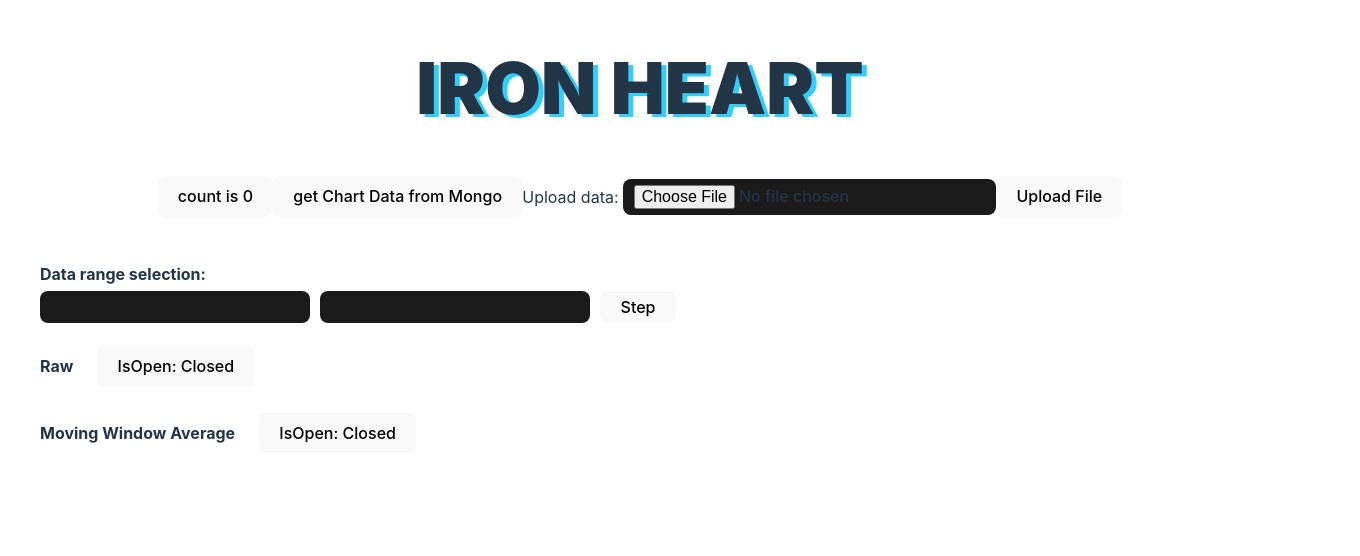
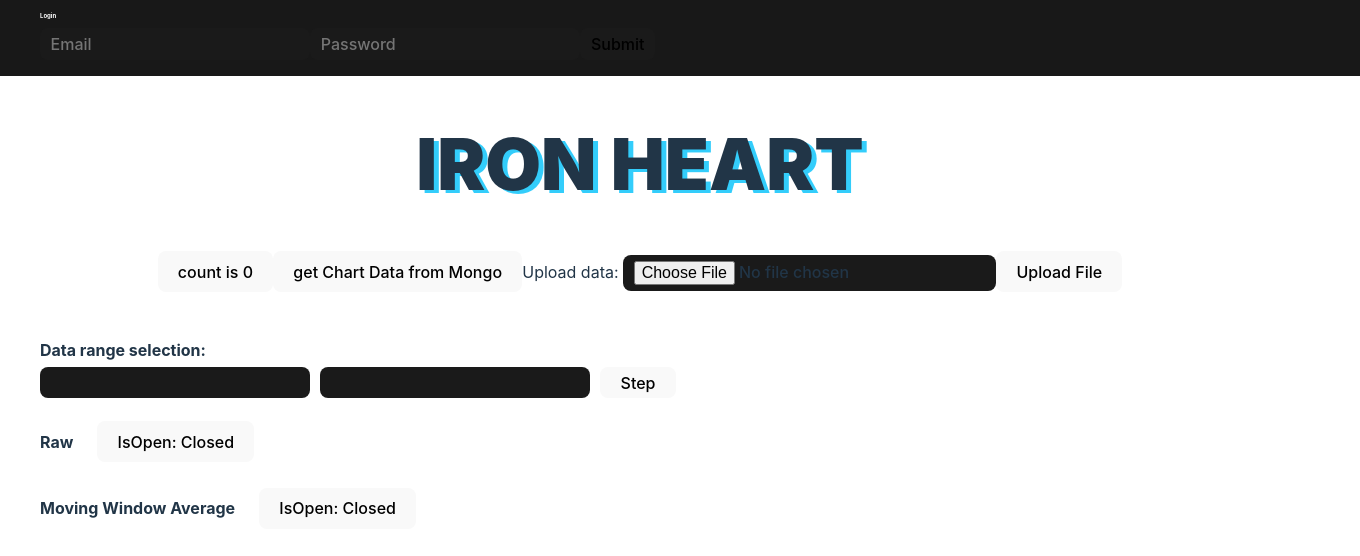
Before and after one commit to JordyYeoman/NodeScripts, a React (Vite) app in the folder YeomanData/vite-project/: page / in a window 1280 px wide. Shown: the top 556 px of the page, 1360 px wide, since content can reach past the window. Built offline with nearby package versions, Linux system fonts and the light colour scheme; no server answers.

Commit message:
Begin middleware authentication

```diff
--- a/YeomanData/vite-project/package.json
+++ b/YeomanData/vite-project/package.json
@@ -12,7 +12,8 @@
     "chart.js": "^3.9.1",
     "react": "^18.2.0",
     "react-chartjs-2": "^4.3.1",
-    "react-dom": "^18.2.0"
+    "react-dom": "^18.2.0",
+    "react-hook-form": "^7.37.0"
   },
   "devDependencies": {
     "@types/react": "^18.0.17",
--- a/YeomanData/vite-project/src/App.tsx
+++ b/YeomanData/vite-project/src/App.tsx
@@ -2,6 +2,7 @@ import { useState } from "react";
 import { AppWrapper } from "./AppWrapper";
 import reactLogo from "./assets/react.svg";
 import ChartDaddy from "./components/charting/chart";
+import Navbar from "./components/Navbar";
 function App() {
   const [count, setCount] = useState(0);
   const [fileToUpload, setFileToUpload] = useState(null);
@@ -51,6 +52,7 @@ function App() {
 
   return (
     <AppWrapper>
+      <Navbar />
       <div className="App">
         <div className="mainContent">
           <h1 style={styles.heading}>IRON HEART</h1>
--- /dev/null
+++ b/YeomanData/vite-project/src/components/Navbar.tsx
@@ -0,0 +1,64 @@
+import { useForm, SubmitHandler } from "react-hook-form";
+
+interface IFormInputs {
+  email: string;
+  password: string;
+}
+
+function Navbar() {
+  const {
+    register,
+    formState: { errors },
+    handleSubmit,
+  } = useForm<IFormInputs>();
+  const onSubmit: SubmitHandler<IFormInputs> = (data) => console.log(data);
+
+  return (
+    <div style={styles.navWrapper}>
+      <form onSubmit={handleSubmit(onSubmit)}>
+        <div style={styles.loginText}>Login</div>
+        <div style={styles.inputContainer}>
+          <input
+            placeholder="Email"
+            {...register("email", { required: "Email Address is required" })}
+            aria-invalid={errors.email ? "true" : "false"}
+          />
+          {errors.email && <p role="alert">{errors.email?.message}</p>}
+          <input
+            placeholder="Password"
+            type="password"
+            {...register("password", { pattern: /^[a-zA-Z0-9_.-]*$/i })}
+          />
+          <input type="submit" />
+        </div>
+      </form>
+    </div>
+  );
+}
+
+export default Navbar;
+
+const styles = {
+  loginText: {
+    padding: 0,
+    width: "auto",
+    color: "white",
+    fontWeight: "bold",
+    fontSize: 6,
+    marginTop: "-12px",
+  },
+  navWrapper: {
+    width: "100%",
+    height: "auto",
+    backgroundColor: "#181818",
+    paddingLeft: "2.5rem",
+    paddingRight: "2.5rem",
+    paddingTop: "1rem",
+    paddingBottom: "1rem",
+  },
+  inputContainer: {
+    display: "flex",
+    justifyContent: "start",
+    alignItems: "center",
+  },
+};
```
Also changed, not shown: 2 other files (tests, documents, lock files or other folders).
